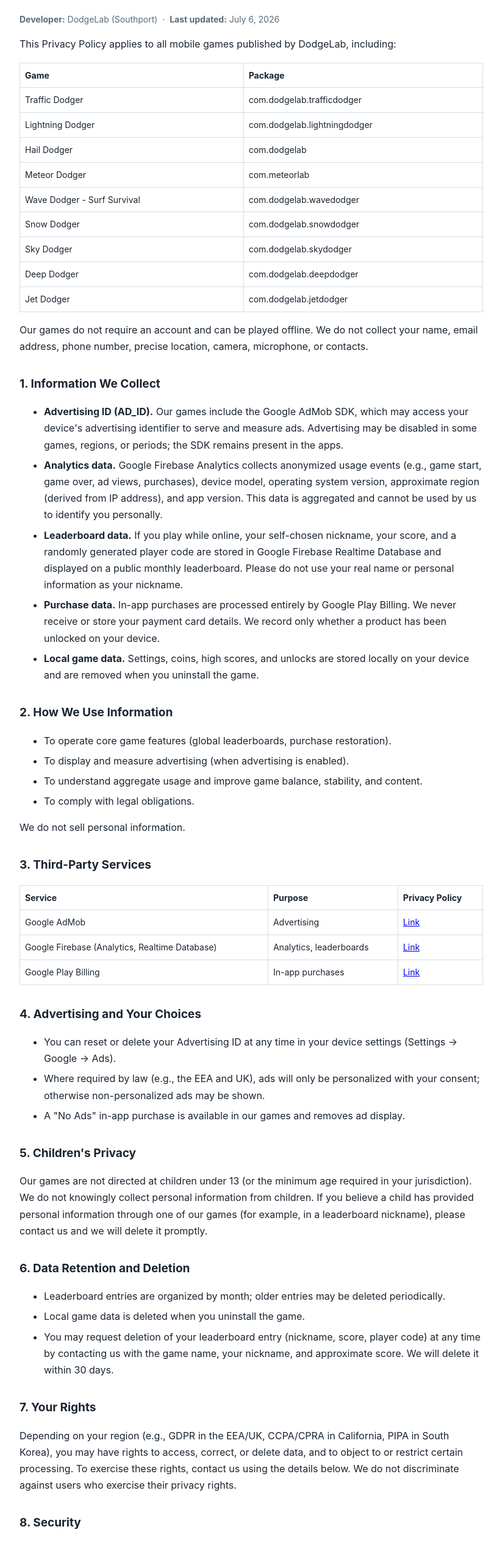
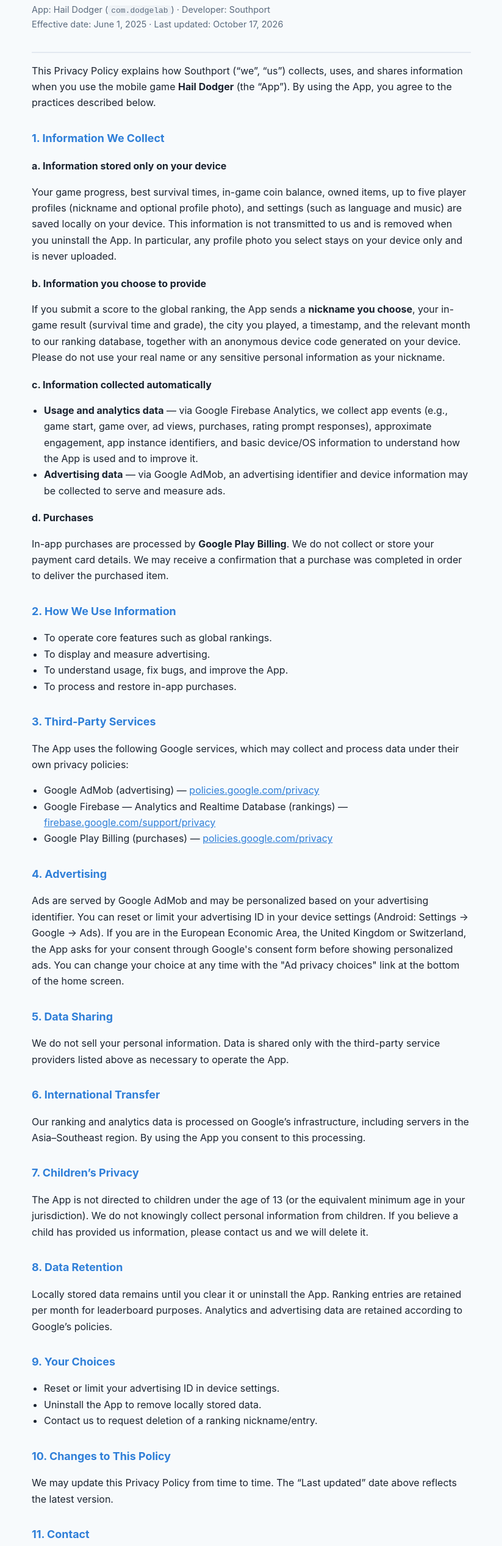
Before and after one commit to kongzhebing/dodgelab, a plain HTML site: page privacy-policy.html in a window 1280 px wide. Shown: the part 82-2618 px from the top of the page at 61% size, without its empty margins (228-1051 px from the left). Drawn offline with Linux system fonts and the light colour scheme.

Commit message:
Update privacy-policy.html

```diff
--- a/privacy-policy.html
+++ b/privacy-policy.html
@@ -1,98 +1,172 @@
 <!DOCTYPE html>
 <html lang="en">
 <head>
-<meta charset="UTF-8">
+<meta charset="utf-8">
 <meta name="viewport" content="width=device-width, initial-scale=1">
-<title>Privacy Policy — DodgeLab Games</title>
+<title>Hail Dodger — Privacy Policy / 개인정보처리방침</title>
 <style>
-body{font-family:-apple-system,system-ui,sans-serif;max-width:760px;margin:40px auto;padding:0 20px;line-height:1.7;color:#1a2430}
-h1{color:#FF6B00;font-size:26px}h2{font-size:19px;margin-top:32px}
-table{border-collapse:collapse;width:100%;font-size:14px}
-td,th{border:1px solid #d5dde5;padding:8px;text-align:left}
-.meta{color:#5a6b7a;font-size:14px}
-li{margin:6px 0}
+:root { --ink:#1a2330; --muted:#5b6b7e; --line:#e2e8f0; --bg:#f7fafc; --accent:#2f7fd8; }
+* { box-sizing:border-box; }
+body { margin:0; background:var(--bg); color:var(--ink);
+font-family:-apple-system,BlinkMacSystemFont,"Segoe UI",Roboto,"Noto Sans KR",sans-serif;
+line-height:1.65; font-size:16px; }
+.wrap { max-width:760px; margin:0 auto; padding:32px 20px 64px; }
+header { border-bottom:2px solid var(--line); padding-bottom:18px; margin-bottom:8px; }
+h1 { font-size:1.5rem; margin:0 0 4px; }
+h2 { font-size:1.12rem; margin:30px 0 8px; color:var(--accent); }
+h3 { font-size:1rem; margin:18px 0 4px; }
+p, li { color:var(--ink); }
+.meta { color:var(--muted); font-size:.9rem; }
+a { color:var(--accent); word-break:break-word; }
+ul { padding-left:20px; }
+.lang-sep { margin:48px 0 0; border:0; border-top:2px dashed var(--line); }
+.note { background:#fff; border:1px solid var(--line); border-radius:10px; padding:14px 16px; font-size:.92rem; color:var(--muted); }
+code { background:#eef2f6; padding:1px 5px; border-radius:4px; font-size:.9em; }
 </style>
 </head>
 <body>
-<h1>Privacy Policy — DodgeLab Games</h1>
-<p class="meta"><strong>Developer:</strong> DodgeLab (Southport) &nbsp;·&nbsp; <strong>Last updated:</strong> July 6, 2026</p>
+<div class="wrap">
 
-<p>This Privacy Policy applies to all mobile games published by DodgeLab, including:</p>
-<table>
-<tr><th>Game</th><th>Package</th></tr>
-<tr><td>Traffic Dodger</td><td>com.dodgelab.trafficdodger</td></tr>
-<tr><td>Lightning Dodger</td><td>com.dodgelab.lightningdodger</td></tr>
-<tr><td>Hail Dodger</td><td>com.dodgelab</td></tr>
-<tr><td>Meteor Dodger</td><td>com.meteorlab</td></tr>
-<tr><td>Wave Dodger - Surf Survival</td><td>com.dodgelab.wavedodger</td></tr>
-<tr><td>Snow Dodger</td><td>com.dodgelab.snowdodger</td></tr>
-<tr><td>Sky Dodger</td><td>com.dodgelab.skydodger</td></tr>
-<tr><td>Deep Dodger</td><td>com.dodgelab.deepdodger</td></tr>
-<tr><td>Jet Dodger</td><td>com.dodgelab.jetdodger</td></tr>
-</table>
-<p>Our games do not require an account and can be played offline. We do not collect your name, email address, phone number, precise location, camera, microphone, or contacts.</p>
+<!-- ============================== ENGLISH ============================== -->
+<header>
+<h1>Privacy Policy — Hail Dodger</h1>
+<p class="meta">App: Hail Dodger (<code>com.dodgelab</code>) · Developer: Southport<br>
+Effective date: June 1, 2025 · Last updated: October 17, 2026</p>
+</header>
+
+<p>This Privacy Policy explains how Southport (“we”, “us”) collects, uses, and shares information when you use the mobile game <strong>Hail Dodger</strong> (the “App”). By using the App, you agree to the practices described below.</p>
 
 <h2>1. Information We Collect</h2>
+<h3>a. Information stored only on your device</h3>
+<p>Your game progress, best survival times, in-game coin balance, owned items, up to five player profiles (nickname and optional profile photo), and settings (such as language and music) are saved locally on your device. This information is not transmitted to us and is removed when you uninstall the App. In particular, any profile photo you select stays on your device only and is never uploaded.</p>
+
+<h3>b. Information you choose to provide</h3>
+<p>If you submit a score to the global ranking, the App sends a <strong>nickname you choose</strong>, your in-game result (survival time and grade), the city you played, a timestamp, and the relevant month to our ranking database, together with an anonymous device code generated on your device. Please do not use your real name or any sensitive personal information as your nickname.</p>
+
+<h3>c. Information collected automatically</h3>
 <ul>
-<li><strong>Advertising ID (AD_ID).</strong> Our games include the Google AdMob SDK, which may access your device's advertising identifier to serve and measure ads. Advertising may be disabled in some games, regions, or periods; the SDK remains present in the apps.</li>
-<li><strong>Analytics data.</strong> Google Firebase Analytics collects anonymized usage events (e.g., game start, game over, ad views, purchases), device model, operating system version, approximate region (derived from IP address), and app version. This data is aggregated and cannot be used by us to identify you personally.</li>
-<li><strong>Leaderboard data.</strong> If you play while online, your self-chosen nickname, your score, and a randomly generated player code are stored in Google Firebase Realtime Database and displayed on a public monthly leaderboard. Please do not use your real name or personal information as your nickname.</li>
-<li><strong>Purchase data.</strong> In-app purchases are processed entirely by Google Play Billing. We never receive or store your payment card details. We record only whether a product has been unlocked on your device.</li>
-<li><strong>Local game data.</strong> Settings, coins, high scores, and unlocks are stored locally on your device and are removed when you uninstall the game.</li>
+<li><strong>Usage and analytics data</strong> — via Google Firebase Analytics, we collect app events (e.g., game start, game over, ad views, purchases, rating prompt responses), approximate engagement, app instance identifiers, and basic device/OS information to understand how the App is used and to improve it.</li>
+<li><strong>Advertising data</strong> — via Google AdMob, an advertising identifier and device information may be collected to serve and measure ads.</li>
 </ul>
+
+<h3>d. Purchases</h3>
+<p>In-app purchases are processed by <strong>Google Play Billing</strong>. We do not collect or store your payment card details. We may receive a confirmation that a purchase was completed in order to deliver the purchased item.</p>
 
 <h2>2. How We Use Information</h2>
 <ul>
-<li>To operate core game features (global leaderboards, purchase restoration).</li>
-<li>To display and measure advertising (when advertising is enabled).</li>
-<li>To understand aggregate usage and improve game balance, stability, and content.</li>
-<li>To comply with legal obligations.</li>
+<li>To operate core features such as global rankings.</li>
+<li>To display and measure advertising.</li>
+<li>To understand usage, fix bugs, and improve the App.</li>
+<li>To process and restore in-app purchases.</li>
 </ul>
-<p>We do not sell personal information.</p>
 
 <h2>3. Third-Party Services</h2>
-<table>
-<tr><th>Service</th><th>Purpose</th><th>Privacy Policy</th></tr>
-<tr><td>Google AdMob</td><td>Advertising</td><td><a href="https://policies.google.com/privacy">Link</a></td></tr>
-<tr><td>Google Firebase (Analytics, Realtime Database)</td><td>Analytics, leaderboards</td><td><a href="https://firebase.google.com/support/privacy">Link</a></td></tr>
-<tr><td>Google Play Billing</td><td>In-app purchases</td><td><a href="https://policies.google.com/privacy">Link</a></td></tr>
-</table>
-
-<h2>4. Advertising and Your Choices</h2>
+<p>The App uses the following Google services, which may collect and process data under their own privacy policies:</p>
 <ul>
-<li>You can reset or delete your Advertising ID at any time in your device settings (Settings → Google → Ads).</li>
-<li>Where required by law (e.g., the EEA and UK), ads will only be personalized with your consent; otherwise non-personalized ads may be shown.</li>
-<li>A "No Ads" in-app purchase is available in our games and removes ad display.</li>
+<li>Google AdMob (advertising) — <a href="https://policies.google.com/privacy">policies.google.com/privacy</a></li>
+<li>Google Firebase — Analytics and Realtime Database (rankings) — <a href="https://firebase.google.com/support/privacy">firebase.google.com/support/privacy</a></li>
+<li>Google Play Billing (purchases) — <a href="https://policies.google.com/privacy">policies.google.com/privacy</a></li>
 </ul>
 
-<h2>5. Children's Privacy</h2>
-<p>Our games are not directed at children under 13 (or the minimum age required in your jurisdiction). We do not knowingly collect personal information from children. If you believe a child has provided personal information through one of our games (for example, in a leaderboard nickname), please contact us and we will delete it promptly.</p>
+<h2>4. Advertising</h2>
+<p>Ads are served by Google AdMob and may be personalized based on your advertising identifier. You can reset or limit your advertising ID in your device settings (Android: Settings → Google → Ads). If you are in the European Economic Area, the United Kingdom or Switzerland, the App asks for your consent through Google's consent form before showing personalized ads. You can change your choice at any time with the "Ad privacy choices" link at the bottom of the home screen.</p>
 
-<h2>6. Data Retention and Deletion</h2>
+<h2>5. Data Sharing</h2>
+<p>We do not sell your personal information. Data is shared only with the third-party service providers listed above as necessary to operate the App.</p>
+
+<h2>6. International Transfer</h2>
+<p>Our ranking and analytics data is processed on Google’s infrastructure, including servers in the Asia–Southeast region. By using the App you consent to this processing.</p>
+
+<h2>7. Children’s Privacy</h2>
+<p>The App is not directed to children under the age of 13 (or the equivalent minimum age in your jurisdiction). We do not knowingly collect personal information from children. If you believe a child has provided us information, please contact us and we will delete it.</p>
+
+<h2>8. Data Retention</h2>
+<p>Locally stored data remains until you clear it or uninstall the App. Ranking entries are retained per month for leaderboard purposes. Analytics and advertising data are retained according to Google’s policies.</p>
+
+<h2>9. Your Choices</h2>
 <ul>
-<li>Leaderboard entries are organized by month; older entries may be deleted periodically.</li>
-<li>Local game data is deleted when you uninstall the game.</li>
-<li>You may request deletion of your leaderboard entry (nickname, score, player code) at any time by contacting us with the game name, your nickname, and approximate score. We will delete it within 30 days.</li>
+<li>Reset or limit your advertising ID in device settings.</li>
+<li>Uninstall the App to remove locally stored data.</li>
+<li>Contact us to request deletion of a ranking nickname/entry.</li>
 </ul>
 
-<h2>7. Your Rights</h2>
-<p>Depending on your region (e.g., GDPR in the EEA/UK, CCPA/CPRA in California, PIPA in South Korea), you may have rights to access, correct, or delete data, and to object to or restrict certain processing. To exercise these rights, contact us using the details below. We do not discriminate against users who exercise their privacy rights.</p>
+<h2>10. Changes to This Policy</h2>
+<p>We may update this Privacy Policy from time to time. The “Last updated” date above reflects the latest version.</p>
 
-<h2>8. Security</h2>
-<p>Leaderboard and analytics data are transmitted over encrypted connections (HTTPS) and stored on Google Cloud infrastructure. No method of transmission or storage is 100% secure, but we minimize the data we collect in the first place.</p>
+<h2>11. Contact</h2>
+<p>If you have questions about this Privacy Policy, contact us at: <strong>dodgelab.dev@gmail.com</strong></p>
 
-<h2>9. Changes to This Policy</h2>
-<p>We may update this policy from time to time. Material changes will be reflected by updating the date at the top of this page.</p>
+<hr class="lang-sep">
 
-<h2>10. Contact</h2>
-<p>DodgeLab (Southport)<br>📧 kongzhebing@gmail.com</p>
+<!-- ============================== 한국어 ============================== -->
+<header style="margin-top:32px;">
+<h1>개인정보처리방침 — Hail Dodger</h1>
+<p class="meta">앱: Hail Dodger (<code>com.dodgelab</code>) · 개발자: 사우스포트(Southport)<br>
+시행일: 2025년 6월 1일 · 최종 수정: 2026년 10월 17일</p>
+</header>
 
-<hr style="margin:40px 0;border:none;border-top:1px solid #d5dde5">
+<p>본 방침은 사우스포트(이하 “당사”)가 모바일 게임 <strong>Hail Dodger</strong>(이하 “앱”) 이용 시 정보를 수집·이용·공유하는 방식을 설명합니다. 앱을 이용함으로써 아래 내용에 동의하는 것으로 간주됩니다.</p>
 
-<h2 lang="ko">개인정보처리방침 — 한국어 요약</h2>
-<p lang="ko">본 방침은 위 표에 나열된 DodgeLab의 모든 게임에 적용됩니다. 게임은 계정 없이 플레이할 수 있으며 이름, 이메일, 전화번호, 정밀 위치, 연락처를 수집하지 않습니다. 수집 항목은 ① 광고 식별자(구글 AdMob), ② 익명 사용 통계(구글 Firebase Analytics), ③ 온라인 랭킹 정보(직접 입력한 닉네임, 점수, 무작위 생성 코드 — 공개 월간 랭킹에 표시되므로 실명 사용을 권장하지 않습니다), ④ 인앱 결제 처리 여부(결제는 구글 플레이가 처리하며 카드 정보는 당사에 전달되지 않습니다)입니다. 수집된 정보는 랭킹 운영, 광고 표시·측정, 게임 개선 목적에만 사용되며 판매하지 않습니다. 랭킹 기록 삭제를 원하시면 게임 이름, 닉네임, 대략적인 점수를 아래 이메일로 알려주세요. 30일 이내 삭제해 드립니다. 본 게임은 만 13세 미만 아동을 대상으로 하지 않습니다. 문의: kongzhebing@gmail.com</p>
+<h2>1. 수집하는 정보</h2>
+<h3>가. 기기에만 저장되는 정보</h3>
+<p>게임 진행 상황, 최고 생존 기록, 게임 내 코인, 보유 아이템, 최대 5개의 플레이어 프로필(닉네임과 선택한 프로필 사진), 설정(언어·배경음악 등)은 이용자 기기에 로컬로 저장됩니다. 이 정보는 당사로 전송되지 않으며 앱 삭제 시 함께 제거됩니다. 특히 이용자가 선택한 프로필 사진은 기기에만 저장되며 절대 업로드되지 않습니다.</p>
 
-<hr>
-<p class="meta">© 2026 DodgeLab. All rights reserved.</p>
+<h3>나. 이용자가 직접 제공하는 정보</h3>
+<p>글로벌 랭킹에 기록을 제출하는 경우, 이용자가 <strong>직접 입력한 닉네임</strong>, 게임 결과(생존 시간·등급), 플레이한 도시, 기록 시각, 해당 월 정보가 기기에서 생성된 익명 기기 코드와 함께 당사 랭킹 데이터베이스로 전송됩니다. 실명이나 민감한 개인정보를 닉네임으로 사용하지 마십시오.</p>
+
+<h3>다. 자동으로 수집되는 정보</h3>
+<ul>
+<li><strong>이용·분석 데이터</strong> — Google Firebase Analytics를 통해 앱 이벤트(게임 시작·종료, 광고 시청, 구매, 평점 요청 응답 등), 대략적 이용 현황, 앱 인스턴스 식별자, 기본 기기/OS 정보를 수집하여 이용 패턴 파악 및 앱 개선에 사용합니다.</li>
+<li><strong>광고 데이터</strong> — Google AdMob를 통해 광고 식별자 및 기기 정보가 광고 제공·측정 목적으로 수집될 수 있습니다.</li>
+</ul>
+
+<h3>라. 결제</h3>
+<p>인앱 결제는 <strong>Google Play 결제</strong>를 통해 처리됩니다. 당사는 결제 카드 정보를 수집·저장하지 않으며, 구매 상품 지급을 위해 구매 완료 확인 정보만 받을 수 있습니다.</p>
+
+<h2>2. 정보 이용 목적</h2>
+<ul>
+<li>글로벌 랭킹 등 핵심 기능 운영</li>
+<li>광고 표시 및 측정</li>
+<li>이용 현황 파악, 오류 수정, 앱 개선</li>
+<li>인앱 구매 처리 및 복원</li>
+</ul>
+
+<h2>3. 제3자 서비스</h2>
+<p>본 앱은 다음 Google 서비스를 사용하며, 각 서비스는 자체 개인정보처리방침에 따라 데이터를 수집·처리할 수 있습니다.</p>
+<ul>
+<li>Google AdMob(광고) — <a href="https://policies.google.com/privacy">policies.google.com/privacy</a></li>
+<li>Google Firebase — Analytics 및 Realtime Database(랭킹) — <a href="https://firebase.google.com/support/privacy">firebase.google.com/support/privacy</a></li>
+<li>Google Play 결제(구매) — <a href="https://policies.google.com/privacy">policies.google.com/privacy</a></li>
+</ul>
+
+<h2>4. 광고</h2>
+<p>광고는 Google AdMob를 통해 제공되며, 광고 식별자를 기반으로 맞춤형으로 표시될 수 있습니다. 기기 설정에서 광고 ID를 재설정하거나 제한할 수 있습니다(안드로이드: 설정 → Google → 광고). 유럽경제지역(EEA), 영국, 스위스 이용자에게는 맞춤형 광고를 표시하기 전에 Google 동의 창으로 동의를 요청합니다. 홈 화면 하단의 "광고 개인정보 설정" 링크에서 언제든 선택을 바꿀 수 있습니다.</p>
+
+<h2>5. 정보 공유</h2>
+<p>당사는 개인정보를 판매하지 않습니다. 데이터는 앱 운영에 필요한 범위에서 위에 명시된 제3자 서비스 제공자와만 공유됩니다.</p>
+
+<h2>6. 국외 이전</h2>
+<p>랭킹 및 분석 데이터는 Asia–Southeast(아시아 동남부) 지역 서버를 포함한 Google 인프라에서 처리됩니다. 앱 이용 시 이러한 처리에 동의하는 것으로 간주됩니다.</p>
+
+<h2>7. 아동의 개인정보</h2>
+<p>본 앱은 만 13세 미만(또는 해당 국가의 최소 연령) 아동을 대상으로 하지 않습니다. 당사는 아동의 개인정보를 고의로 수집하지 않습니다. 아동이 정보를 제공했다고 판단되면 당사에 연락해 주시면 삭제하겠습니다.</p>
+
+<h2>8. 보관 기간</h2>
+<p>로컬 저장 데이터는 이용자가 삭제하거나 앱을 제거할 때까지 유지됩니다. 랭킹 기록은 리더보드 운영을 위해 월 단위로 보관됩니다. 분석·광고 데이터는 Google 정책에 따라 보관됩니다.</p>
+
+<h2>9. 이용자의 선택권</h2>
+<ul>
+<li>기기 설정에서 광고 ID 재설정·제한</li>
+<li>앱 삭제로 로컬 저장 데이터 제거</li>
+<li>랭킹 닉네임/기록 삭제는 당사에 요청</li>
+</ul>
+
+<h2>10. 방침 변경</h2>
+<p>본 방침은 수시로 변경될 수 있으며, 상단의 “최종 수정” 일자가 최신 버전을 나타냅니다.</p>
+
+<h2>11. 문의</h2>
+<p>본 방침에 대한 문의: <strong>dodgelab.dev@gmail.com</strong></p>
+
+</div>
 </body>
 </html>
```
